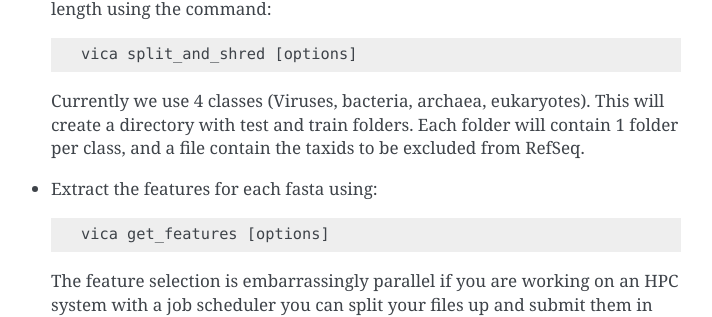
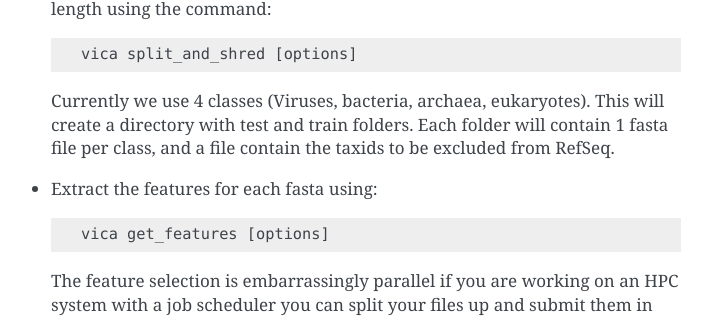
Before and after one commit to USDA-ARS-GBRU/vica, a Sphinx documentation site: the page built from docs/tutorial.rst, in a window 1280 px wide and 900 px high, scrolled down 2801 px. Shown: the part 171-488 px from the top of the window, without its empty margins (399-1111 px from the left). Built offline with Sphinx 7.4.7, drawn with Linux system fonts in a browser that asks for light colours.

Commit message:
Update tutorial.rst
more accurate description

```diff
--- a/docs/tutorial.rst
+++ b/docs/tutorial.rst
@@ -137,7 +137,7 @@ The overall process for training from scratch using the Refseq dataset is this:
 
   Currently we use 4 classes (Viruses, bacteria, archaea, eukaryotes). This will
   create a directory with test and train folders. Each folder will contain 1
-  folder per class, and a file contain the taxids to be excluded from RefSeq.
+  fasta file per class, and a file contain the taxids to be excluded from RefSeq.
 - Extract the features for each fasta using::
 
    vica get_features [options]
```
